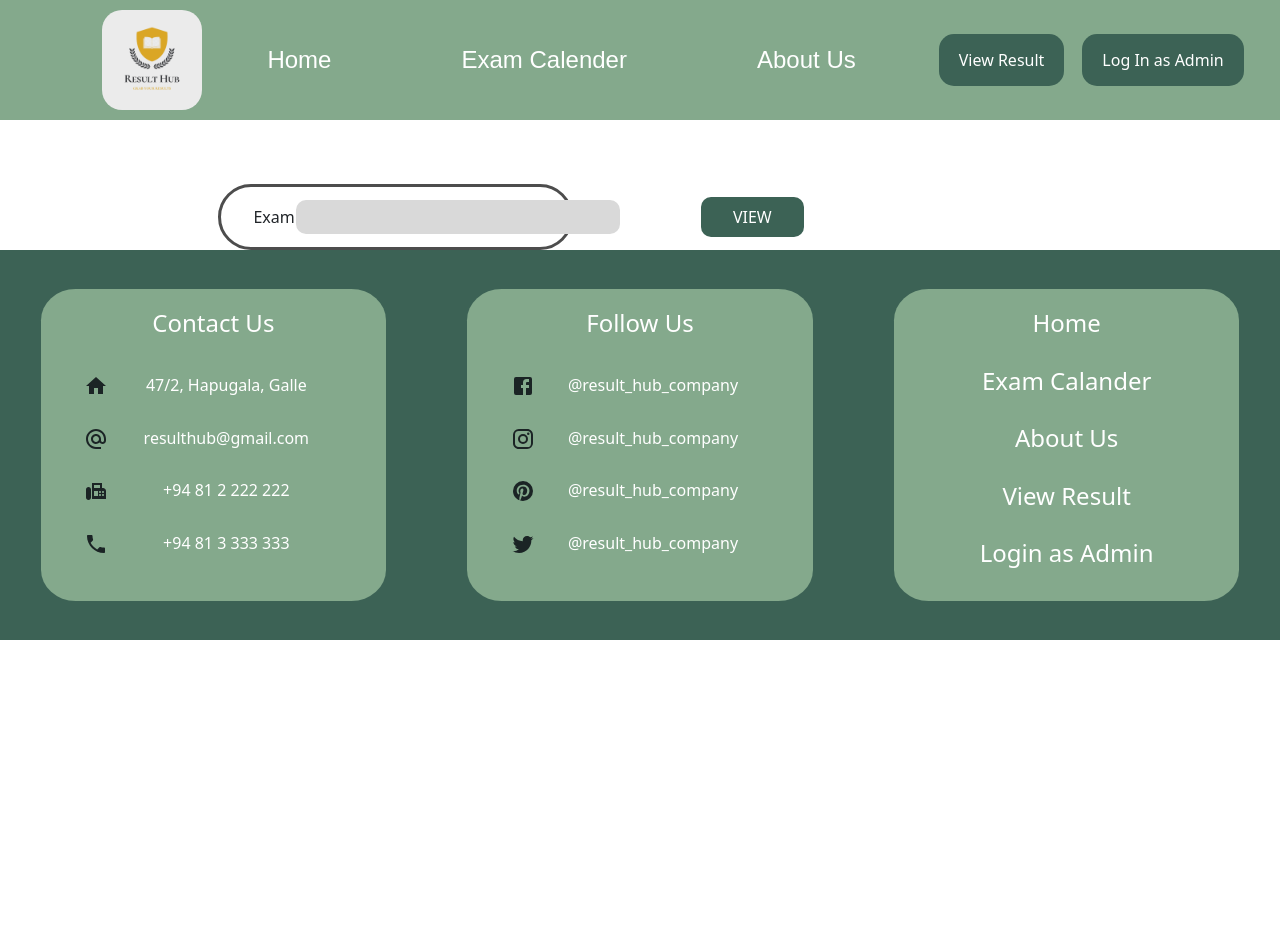
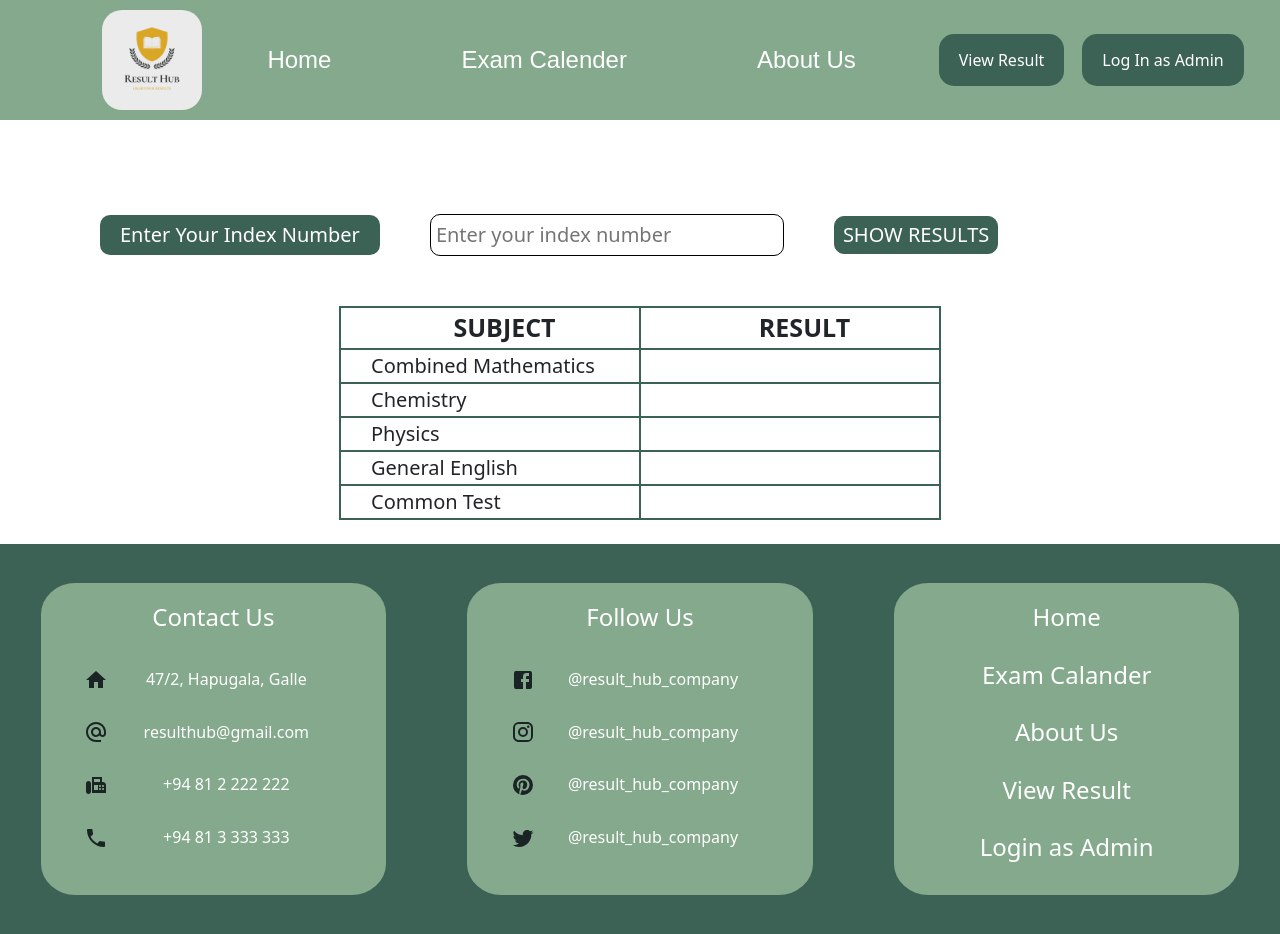
Before and after one commit to vishnaka-dasanayaka/result_hub, a React (Create React App) app in the folder frontend/: page /result in a window 1280 px wide. Before the commit the page ends 800 px from the top, so only its background shows below. Built offline with nearby package versions, Linux system fonts and the light colour scheme; no server answers.

Commit message:
front end done

```diff
--- a/frontend/src/App.js
+++ b/frontend/src/App.js
@@ -8,6 +8,8 @@ import Home from "./pages/Home/Home";
 import Result from "./pages/Result/Result";
 import { useEffect, useState } from "react";
 import Admin from "./pages/Admin/Admin";
+import Login from "./components/Login/Login";
+import Register from "./components/Register/Register";
 
 function App() {
 
@@ -34,6 +36,8 @@ function App() {
           <Route path="examcalander" element={<ExamCalander />} />
           <Route path="result" element={<Result />} />
           <Route path="admin" element={<Admin />} />
+          <Route path="register" element={<Register />} />
+          <Route path="login" element={<Login />} />
         </Routes>
     </BrowserRouter>
   );
--- /dev/null
+++ b/frontend/src/components/Login/Login.jsx
@@ -0,0 +1,31 @@
+import React from 'react';
+import HomeIcon from '@mui/icons-material/Home';
+
+function Login() {
+  return (
+    <div>
+      <div className='formContainer'>
+        <div className="homeIconBox">
+            <a className='homeIconLink' href="http://localhost:3001/"><HomeIcon className='homeIcon'/></a>
+        </div>
+      <form className='registerForm' action="">
+        <h3 className='registerTopic'>Login</h3>
+
+        <div className="inputBox">
+            <label htmlFor="">E-mail</label>
+            <input type="text" className='inputField' placeholder='Enter your e-mail address'/>
+        </div>
+
+        <div className="inputBox">
+            <label htmlFor="">Password</label>
+            <input type="text" className='inputField' placeholder='Enter your password'/>
+        </div>
+
+        <button className="registerButton">LOGIN AS ADMIN</button>
+      </form>
+    </div>
+    </div>
+  )
+}
+
+export default Login
--- a/frontend/src/components/Navigation/NavBar.jsx
+++ b/frontend/src/components/Navigation/NavBar.jsx
@@ -31,7 +31,7 @@ return (
 
           <div className="navBarRight-l">
             <button className="navBarButton-l"><a className="navBarButtonLink"href="http://localhost:3001/result">View Result</a></button>
-            <button className="navBarButton-l"><a className="navBarButtonLink"href="http://localhost:3001/admin">Log In as Admin</a></button>
+            <button className="navBarButton-l"><a className="navBarButtonLink"href="http://localhost:3001/register">Log In as Admin</a></button>
           </div>
         </div>
       </div>
--- /dev/null
+++ b/frontend/src/components/Popups/DeletePopup/DeletePopup.jsx
@@ -0,0 +1,61 @@
+import React from 'react';
+import CloseIcon from '@mui/icons-material/Close';
+
+function DeletePopup(props) {
+  return (props.deleteTrigger)?(
+    <div className='popup'>
+      <div className="popup-inner">
+        <br/>
+        <div className="form">
+            <div className="header">DELETE RESULT</div>
+            <div className="mainInputs">
+                <h4 className='topic'>Index Number : </h4>
+                <input type="text" className="input" />
+            </div>
+            <br />
+            <div className="addButtonBox">
+                <button className='addButton'>VIEW</button>
+            </div>
+
+            <h4 className='topic'>Results</h4>
+
+            <table className="resultTable">
+                <tr>
+                    <td className='tableDetail'>Combined Mathematics</td>
+                    <td className='tableDetail'><input type="text" /></td>
+                </tr>
+
+                <tr>
+                    <td className='tableDetail'>Chemistry</td>
+                    <td className='tableDetail'><input type="text" /></td>
+                </tr>
+
+                <tr>
+                    <td className='tableDetail'>Physics</td>
+                    <td className='tableDetail'><input type="text" /></td>
+                </tr>
+
+                <tr>
+                    <td className='tableDetail'>General English</td>
+                    <td className='tableDetail'><input type="text" /></td>
+                </tr>
+
+                <tr>
+                    <td className='tableDetail'>Common Test</td>
+                    <td className='tableDetail'><input type="text" /></td>
+                </tr>
+            </table>
+            <br />
+            <div className="addButtonBox">
+                <button className='addButton'>DELETE</button>
+            </div>
+
+        </div>
+        <button className="close-btn" onClick={() => {props.setDeleteTrigger(false)}}><CloseIcon/></button>
+        { props.children }
+      </div>
+    </div>
+  ):""
+}
+
+export default DeletePopup
--- /dev/null
+++ b/frontend/src/components/Register/Register.jsx
@@ -0,0 +1,48 @@
+import "./register.css";
+import HomeIcon from '@mui/icons-material/Home';
+import React from 'react';
+
+function Register(){
+
+  return (
+    <div className='formContainer'>
+        <div className="homeIconBox">
+            <a className='homeIconLink' href="http://localhost:3001/"><HomeIcon className='homeIcon'/></a>
+        </div>
+      <form className='registerForm'>
+        <h3 className='registerTopic'>Register Form</h3>
+
+        <div className="inputBox">
+            <label htmlFor="">First Name</label>
+            <input type="text" className='inputField' placeholder='Enter your first name'/>
+        </div>
+
+
+        <div className="inputBox">
+            <label htmlFor="">Last Name</label>
+            <input type="text" className='inputField' placeholder='Enter your last name'/>
+        </div>
+
+        <div className="inputBox">
+            <label htmlFor="">E-mail</label>
+            <input type="text" className='inputField' placeholder='Enter your e-mail address'/>
+        </div>
+
+        <div className="inputBox">
+            <label htmlFor="">Password</label>
+            <input type="text" className='inputField' placeholder='Enter your password'/>
+        </div>
+
+        <button type="submit" className="registerButton">REGISTER ME</button>
+
+        <div className="alertBox">
+            <p className='alert'>Already have an account ? </p>
+            <a className='alertLink' href="http://localhost:3001/login">Log In</a>
+        </div>
+
+      </form>
+    </div>
+  )
+}
+
+export default Register;
--- /dev/null
+++ b/frontend/src/components/Register/register.css
@@ -0,0 +1,92 @@
+.formContainer{
+    width: 100%;
+    height: 100%;
+    text-align: center;
+}
+
+.registerForm{
+    margin-top: 100px;
+    width: 50%;
+    border: 5px solid #393131;
+    border-radius: 20px;
+}
+
+.registerTopic{
+    margin: 10px;
+    padding: 10px;
+    border-radius: 10px;
+    background-color: #d9d9d9;
+}
+
+.inputBox{
+    text-align: left;
+    margin-left: 50px;
+    margin-top: 20px;
+    margin-bottom: 10px;
+}
+
+.inputBox label{
+    width: 130px;
+}
+
+.inputField{
+    width: 500px;
+}
+
+.registerButton{
+    margin: 20px;
+    background-color: #393131;
+    color: white;
+    border: 1px solid #393131;
+    border-radius: 5px;
+    padding: 5px 15px;
+}
+
+.registerButton:hover{
+    color: #393131;
+    background-color: white;
+}
+
+.alertBox{
+    margin-bottom: 10px;
+}
+
+
+.alertBox .alert{
+    color:chocolate;
+    margin-bottom: -10px;
+}
+
+.alertLink{
+    color: #393131;
+    text-decoration: none;
+    font-weight: bolder;
+}
+
+.alertLink:hover{
+    color: brown;
+}
+
+.homeIconLink{
+    color: #393131;
+}
+
+
+.homeIconLink:hover{
+    color: #393131;
+}
+
+.homeIconBox{
+    position: fixed;
+    top: 115px;
+    left: 320px;
+}
+
+.homeIconBox:hover{
+    transform: scale(1.2);
+    cursor: pointer;
+}
+
+.homeIcon{
+    transform: scale(2);
+}
--- a/frontend/src/components/ResultTable/ResultTable.jsx
+++ b/frontend/src/components/ResultTable/ResultTable.jsx
@@ -5,20 +5,57 @@ import './resulTable.css'
 export default function ResultTable() {
   return (
     <div className=''>
-      <div className="searchSection">
-        <div className="searchBar">
-          <div className="searchBarText">Examination : </div>
-          <div className="searchBarInput"><Search/></div>
+      <br />
+
+      <div className="resultPage">
+
+        <div className="headSectionBox">
+          <label htmlFor="" className="headText">Enter Your Index Number </label>
+          <input type="text" placeholder='Enter your index number' className="headInput" />
+          <button className="showButton">SHOW RESULTS</button>
         </div>
 
-        <div className="searchButton">
-          <button>VIEW</button>
+        <div className="showResultTableBox">
+          <table className="showResultTable">
+            <thead>
+              <tr>
+                <td>SUBJECT</td>
+                <td>RESULT</td>
+              </tr>
+            </thead>
+
+            <tbody>
+              <tr>
+                <td>Combined Mathematics</td>
+                <td></td>
+              </tr>
+
+              <tr>
+                <td>Chemistry</td>
+                <td></td>
+              </tr>
+
+              <tr>
+                <td>Physics</td>
+                <td></td>
+              </tr>
+
+              <tr>
+                <td>General English</td>
+                <td></td>
+              </tr>
+
+              <tr>
+                <td>Common Test</td>
+                <td></td>
+              </tr>
+            </tbody>
+          </table>
         </div>
 
-        <div className="resultTable">
+      </div>
 
-        </div>
-    </div>
+      <br />
     </div>
   )
 }
--- a/frontend/src/components/ResultTable/resulTable.css
+++ b/frontend/src/components/ResultTable/resulTable.css
@@ -1,30 +1,54 @@
-.searchSection{
-    display: flex;
-    margin-top: 5%;
+.showButton{
+    color: white;
+    background-color: #3c6255;
+    border: 1px solid #3c6255;
+    padding: 3px 8px;
+    font-size: 20px;
+    border-radius: 10px;
+    margin-left: 50px;
 }
 
-.searchBar{
-    flex: 6;
-    display: flex;
-    border: 3px #4d4d4d solid;
-    padding: 1%;
-    border-radius: 50px;
-    margin-left: 17%;
+.showButton:hover{
+    background-color: white;
+    color: #3c6255;
 }
 
-.searchButton{
-    flex: 6;
-    margin-left: 10%;
+.showResultTable tr td{
+    border: #3c6255 2px solid;
+    width: 300px;
+    text-align: left;
+    padding-left: 30px;
+
 }
 
-.searchButton button{
-    background-color: #3c6255;
-    border: none;
-    padding: 2.5% 10%;
-    border-radius: 10px;
-    color: white;
+.showResultTable thead td{
+    text-align: center;
+    font-weight: bolder;
+    font-size: 25px;
 }
 
-.searchBarInput{
-    position: relative;
+.showResultTable tbody td{
+    font-size: 20px;
 }
+
+.headSectionBox{
+    margin-left: 100px;
+    margin-top: 70px;
+}
+
+.headText{
+    margin-right: 50px;
+    background-color: #3c6255;
+    padding: 5px 20px;
+    color: white;
+    border-radius: 10px;
+    font-size: 20px;
+}
+
+.headInput{
+    font-size: 20px;
+}
+
+.showResultTable{
+    margin-top: 50px;
+}
```
Also changed, not shown: frontend/src/components/Admin/Body/Body.jsx (+5 -3 lines), 1 other file (tests, documents, lock files or other folders).
